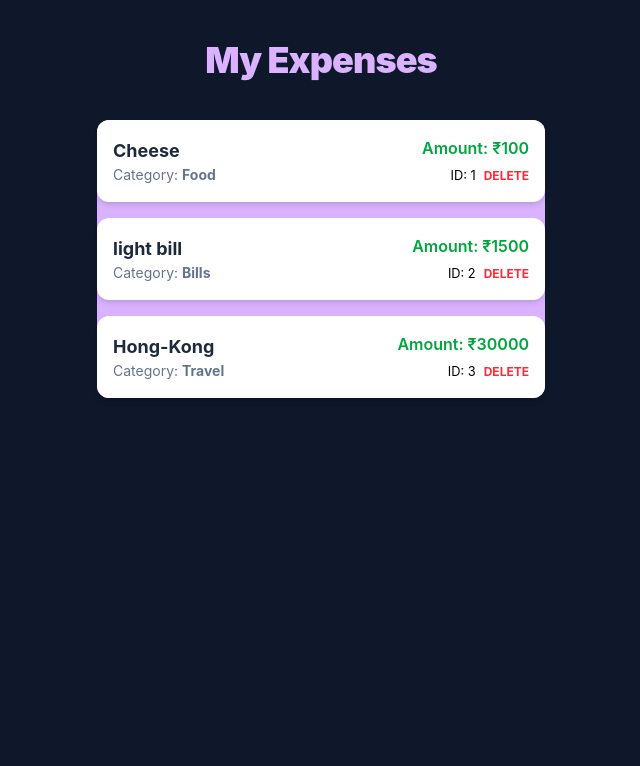
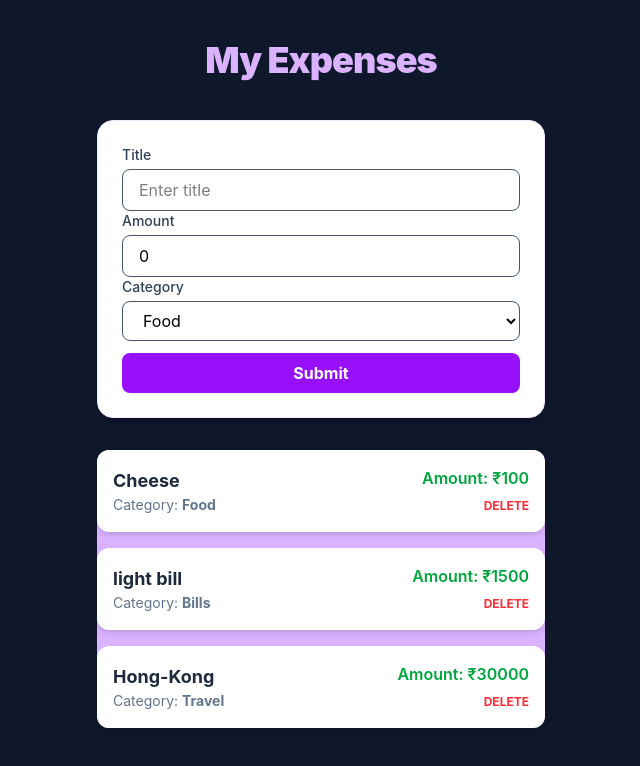
Before and after one commit to Sanidhi07/Expense-tracker, a React (Vite) app: page / in a window 1280 px wide. Shown: the top 766 px of the page, without its empty margins (319-959 px from the left). Built offline with nearby package versions, Linux system fonts and the light colour scheme.

Commit message:
feat: implement add expense functionality and lift state up

```diff
--- a/src/App.tsx
+++ b/src/App.tsx
@@ -1,5 +1,6 @@
 import { useState } from 'react'
 import { ExpenseCard } from './components/ExpenseCard'
+import ExpenseForm from './components/ExpenseForm'
 import type { Expense } from './type'
 
 function App() {
@@ -29,6 +30,11 @@ function App() {
   setExpenses(newExpense)
 
  }
+
+ function addExpense(newExpense:Expense){
+  setExpenses([newExpense,...expenses])
+
+ }
   return (
   /* Added w-full to ensure it takes up the whole width */
   <div className='min-h-screen w-full bg-slate-900 p-10 flex flex-col items-center'>
@@ -38,12 +44,14 @@ function App() {
       <h1 className='text-4xl font-black text-purple-300 mb-10 text-center tracking-tight'>
         My Expenses
       </h1>
+      <ExpenseForm onAdd={addExpense}></ExpenseForm>
 
       <div className="space-y-4 bg-purple-300 rounded-xl">
         {expenses.map((item) => (
           <ExpenseCard key={item.id} expense={item} onDelete={deleteExpense}/>
         ))}
       </div>
+      {expenses.length === 0 && <p className="text-slate-400">No expenses yet. Add one above!</p>}
 
     </div>
   </div>
--- a/src/Components/ExpenseCard.tsx
+++ b/src/Components/ExpenseCard.tsx
@@ -15,7 +15,7 @@ export const ExpenseCard=({expense,onDelete}:ExpenseCardProps)=>{
       </div>
       <div className='text-right'>
         <p className='font-semibold text-green-600'>Amount: ₹{expense.amount}</p>
-       <small>ID: {expense.id}</small>
+
        <button onClick={() => onDelete(expense.id)}
                className="text-red-500 text-xs font-bold hover:text-red-700 mt-2 ml-2">
             DELETE
--- a/src/Components/ExpenseForm.tsx
+++ b/src/Components/ExpenseForm.tsx
@@ -1,17 +1,44 @@
+import React, { useState } from 'react';
 import {type Expense } from '../type';
 
-function ExpenseForm(){
+interface ExpenseFormProps{
+  onAdd:(expense:Expense)=>void
+}
+
+function ExpenseForm({onAdd}:ExpenseFormProps){
+  const [form,setForm]=useState({title:'',amount:0,category:'Food'});
+
+  type ChangeEvent=React.ChangeEvent<HTMLInputElement|HTMLSelectElement>
+
+  const handleSubmit=(e:React.FormEvent<HTMLFormElement>)=>{
+     e.preventDefault();
+    onAdd({
+      ...form,
+      id: Date.now(), // Generate a unique ID
+    } as Expense);
+    setForm({ title: '', amount: 0, category: 'Food' });
+  }
+
+  const handleChange=(e: ChangeEvent)=>{
+    const {name,value}=e.target
+
+    setForm({
+      ...form,
+      [name]:name === 'amount' ? Number(value) : value
+    })
+}
 return (
+
   <div className='bg-white p-6 rounded-2xl shadow-lg mb-8 border border-purple-100'>
-
+     <form onSubmit={handleSubmit}>
     <label className='block text-sm font-medium text-slate-700 mb-1'>Title</label>
-    <input type='text' placeholder='Enter title' className='w-full px-4 py-2 rounded-lg border border-slate-200 focus:border-purple-500 focus:ring-2 focus:ring-purple-200 transition-all'/>
+    <input type='text' placeholder='Enter title' name='title' value={form.title} onChange={handleChange} className='w-full px-4 py-2 rounded-lg border border-slate-600 focus:border-purple-500 focus:ring-2 focus:ring-purple-200 transition-all'/>
 
     <label className='block text-sm font-medium text-slate-700 mb-1'>Amount</label>
-    <input type='number' placeholder='Enter Amount' className='w-full px-4 py-2 rounded-lg border border-slate-200 focus:border-purple-500 focus:ring-2 focus:ring-purple-200 transition-all'/>
+    <input type='number' placeholder='Enter Amount' name='amount' value={form.amount} onChange={handleChange} className='w-full px-4 py-2 rounded-lg border border-slate-600 focus:border-purple-500 focus:ring-2 focus:ring-purple-200 transition-all'/>
 
     <label className='block text-sm font-medium text-slate-700 mb-1'>Category</label>
-    <select className='w-full px-4 py-2 rounded-lg border border-slate-200 focus:border-purple-500 focus:ring-2 focus:ring-purple-200 transition-all'
+    <select name='category' value={form.category} onChange={handleChange} className='w-full px-4 py-2 rounded-lg border border-slate-600 focus:border-purple-500 focus:ring-2 focus:ring-purple-200 transition-all'
 >
       <option value="Food">Food</option>
       <option value="Travel">Travel</option>
@@ -19,7 +46,9 @@ return (
       <option value="Health">Health</option>
       <option value="Leisure">Leisure</option>
     </select>
-    <button type='submit' className='w-full bg-purple-600 text-white font-bold py-2 rounded-lg hover:bg-purple-700 active:scale-95 transition-all'>Submit</button>
+
+    <button type='submit'  className='w-full bg-purple-600 text-white font-bold py-2 rounded-lg hover:bg-purple-700 active:scale-95 transition-all mt-3'>Submit</button>
+   </form>
   </div>
 )
 }
```
